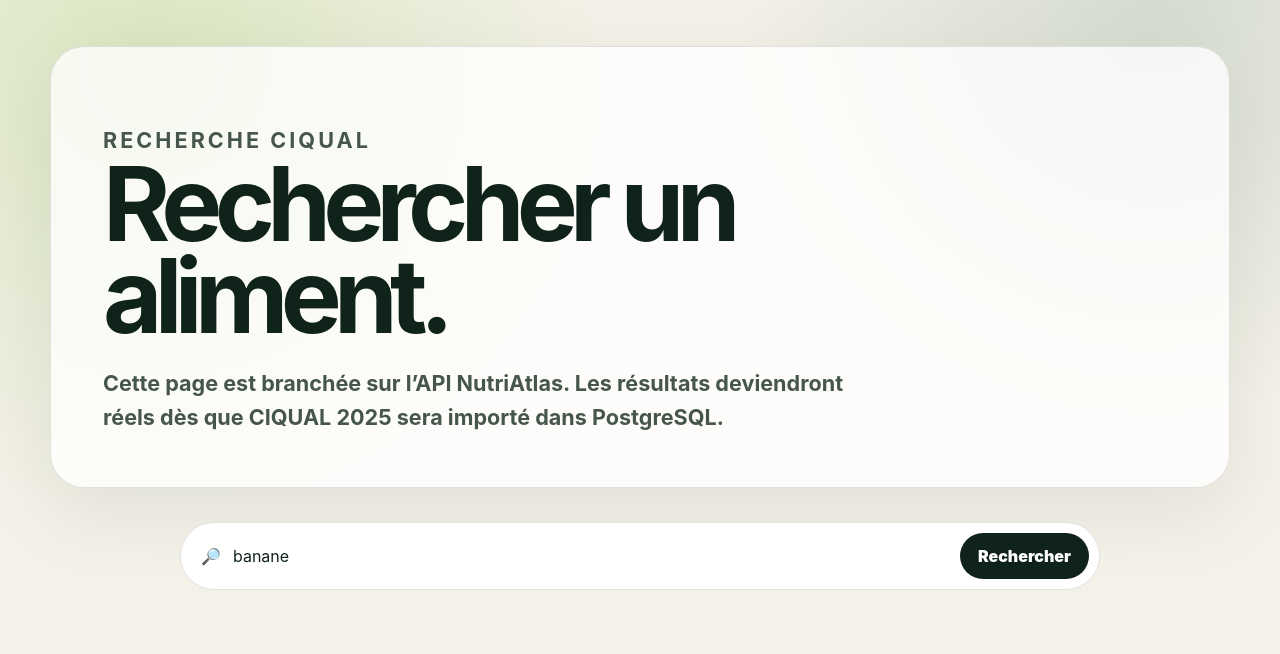
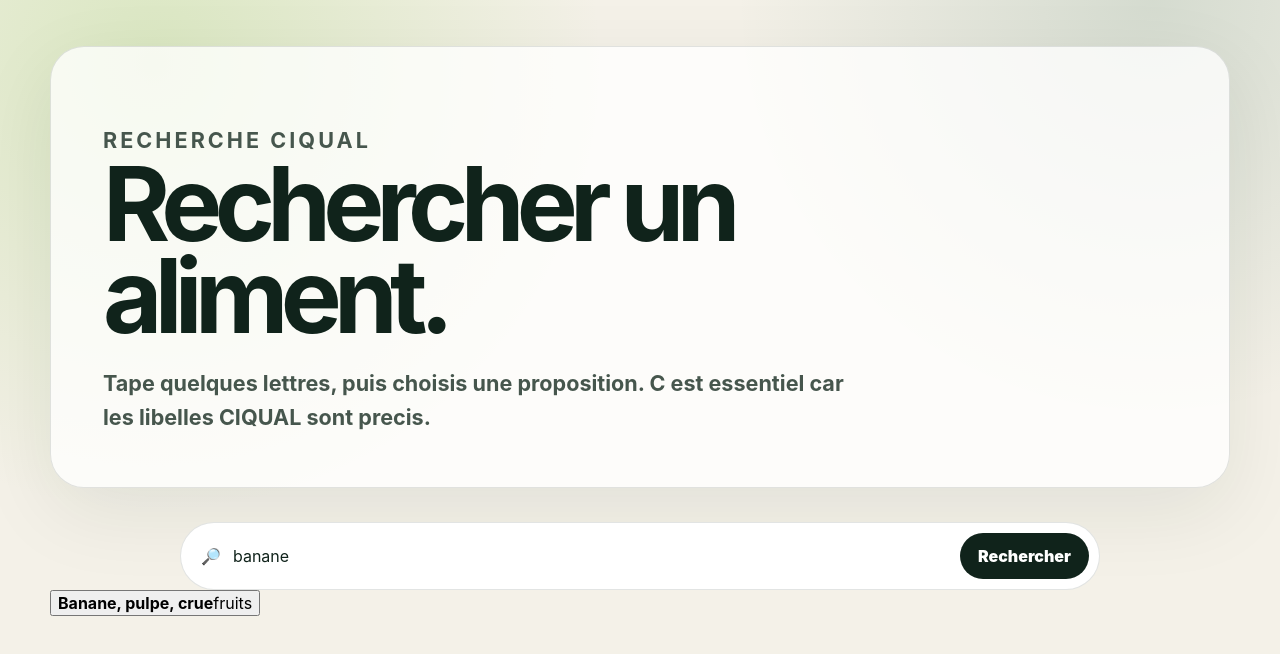
Before and after one commit to pharmaexport/NutriAtlas, a Next.js app: page /search in a window 1280 px wide. Shown: the top 654 px of the page. Built offline with nearby package versions, Linux system fonts and the light colour scheme.

Commit message:
Use autocomplete search client

```diff
--- a/app/search/page.tsx
+++ b/app/search/page.tsx
@@ -1,5 +1,5 @@
-import { SearchClient } from "./SearchClient";
+import { AutocompleteSearchClient } from "./AutocompleteSearchClient";
 
 export default function SearchPage() {
-  return <SearchClient />;
+  return <AutocompleteSearchClient />;
 }
```
